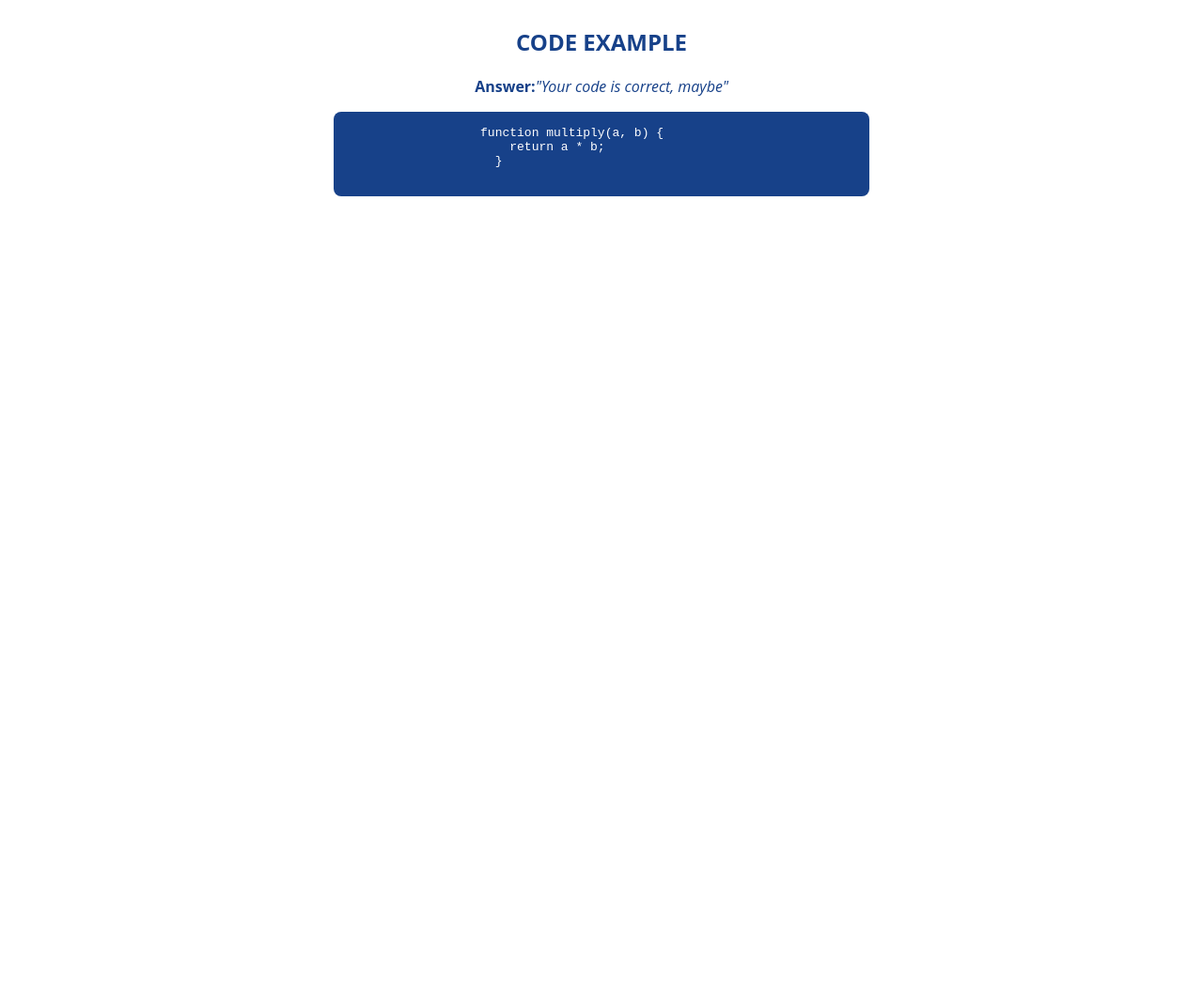
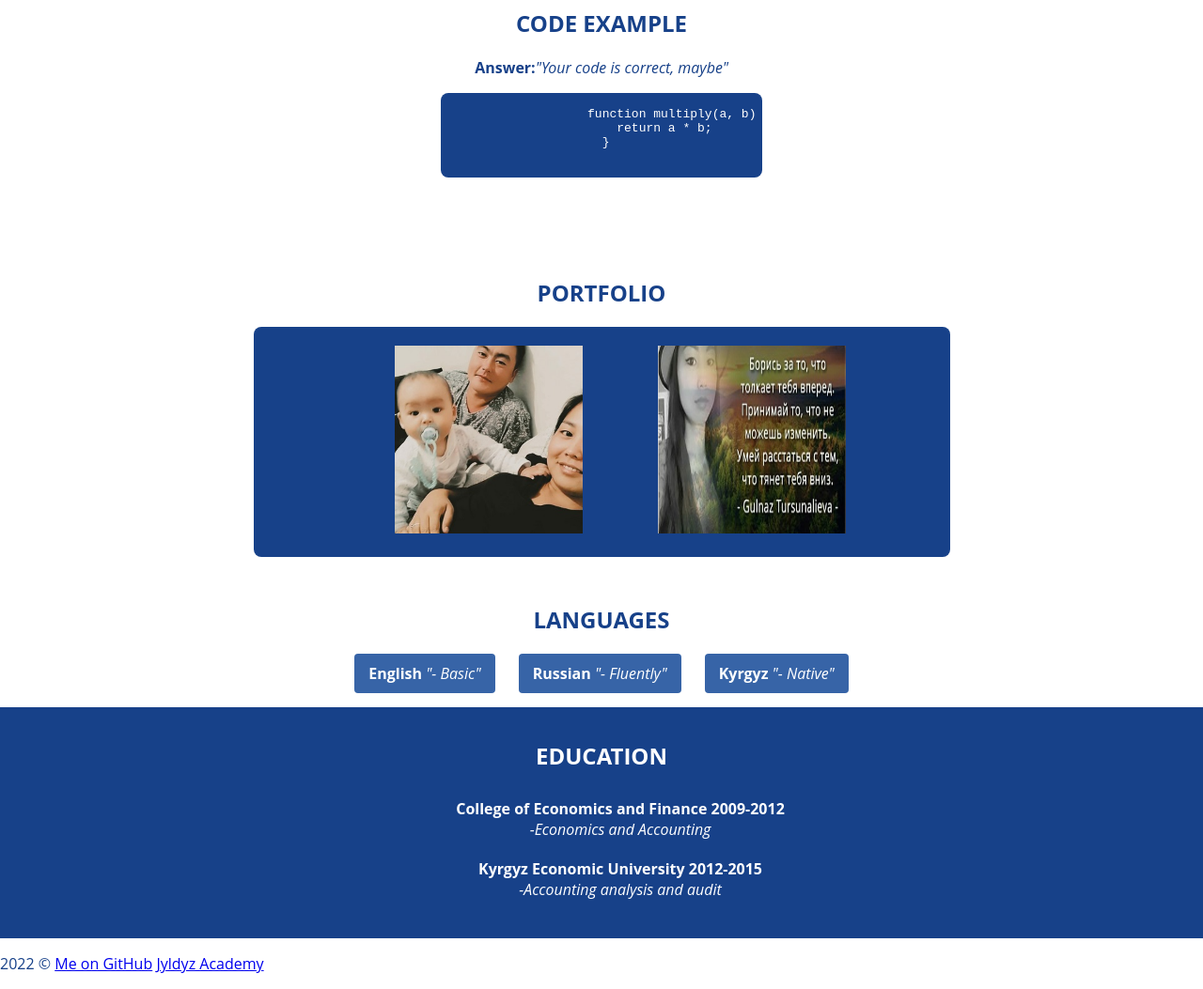
Before and after one commit to Gulnaz93/portfoliocss, a plain HTML site: page index.html in a window 1280 px wide. Shown: the part 966-2019 px from the top of the page at 94% size. Before the commit the page ends 1266 px from the top, so only its background shows below. Drawn offline with Linux system fonts and the light colour scheme.

Commit message:
Languages, education

```diff
--- a/css/style.css
+++ b/css/style.css
@@ -146,7 +146,7 @@ body {
 }
 
 .code-example {
-    padding: 60px 0;
+    padding: 40px 0;
     text-align: center;
 
 }
@@ -160,7 +160,7 @@ body {
 }
 
 .code-example pre {
-    width: 50%;
+    width: 30%;
     margin: 0 auto;
     text-align: left;
     background-color: var(--accent);
@@ -168,3 +168,66 @@ body {
     font-size: 1em;
     border-radius: 8px;
 }
+
+.portfolio-img {
+    width: 200px;
+    height: 200px;
+
+}
+
+.family-img {
+    width: 200px;
+    height: 200px;
+}
+
+.portfolio ul {
+    display: flex;
+    text-align: center;
+    justify-content: center;
+    background-color: var(--accent);
+    color: var(--pure-white);
+    border-radius: 8px;
+    width: 65%;
+    font-size: 1em;
+    padding: 20px;
+    flex-wrap: wrap;
+    list-style: none;
+    margin: 0 auto;
+    gap: 40px;
+}
+
+/* .languages {
+    background-color: var(--accent);
+    color: var(--pure-white);
+    padding: 0 40px;
+} */
+
+.languages ul {
+    display: flex;
+    justify-content: center;
+    flex-wrap: wrap;
+    margin: 0;
+    padding: 0;
+    list-style: none;
+    gap: 25px;
+}
+
+.languages li {
+    padding: 10px 15px;
+    background-color: var(--accent-light);
+    color: var(--pure-white);
+    border-radius: 4px;
+}
+
+.education {
+    background-color: var(--accent);
+    color: var(--pure-white);
+    padding: 0 40px;
+
+}
+
+.education li {
+    text-align: center;
+    padding: 10px 15px;
+    list-style: none;
+}
--- a/index.html
+++ b/index.html
@@ -105,8 +105,66 @@
 
         </div>
       </section>
+      <section id="portfolio" class="portfolio">
+        <div class="container">
+            <h2 class="section-title">Portfolio</h2>
+            <ul>
+                <ol>
+                    <img class="family-img" src="images/myfamily.jpg" alt="my family">
+                </ol>
+                <ol>
+                    <img class="portfolio-img" src="images/portfolio.jpg" alt="portfolio">
+                </ol>
+            </ul>
+        </div>
+     </section>
+
+     <section id="languages" class="languages">
+         <div class="container">
+        <h2 class="section-title">Languages</h2>
+        <ul>
+            <li>
+                <b>English</b>
+                <i>"- Basic"</i>
+               </li>
+            <li>
+             <b>Russian</b>
+             <i>"- Fluently"</i>
+            </li>
+            <li>
+                <b>Kyrgyz</b>
+                <i>"- Native"</i>
+            </li>
+        </ul>
+    </div>
+    </section>
+
+    <section id="education" class="education" >
+        <div class="container">
+        <h2 class="section-title">Education</h2>
+        <ul>
+            <li>
+                <b>College of Economics and Finance 2009-2012<br></b> <i>-Economics and Accounting</i>
+
+            </li>
+            <li>
+                <b>Kyrgyz Economic University 2012-2015<br></b>
+             <i>-Accounting analysis and audit</i>
+
+            </li>
+        </ul>
+        </div>
+     </section>
 
       </main>
 
+      <footer>
+        <p>
+             2022 ©
+             <a href="https://github.com/gulnaz93">Me on GitHub</a>
+            <a href="https://linktr.ee/jyldyzacademy2020">Jyldyz Academy</a>
+        </p>
+    </footer>
+
 </body>
 </html>
```
